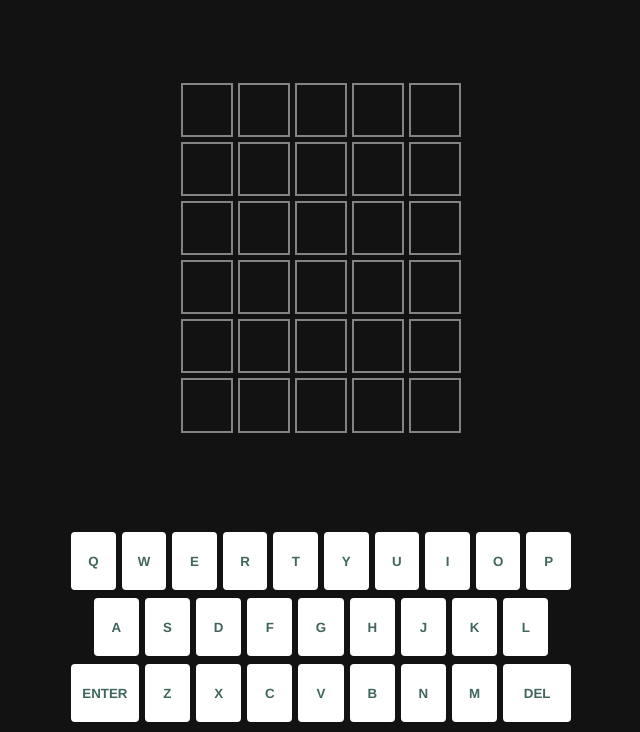
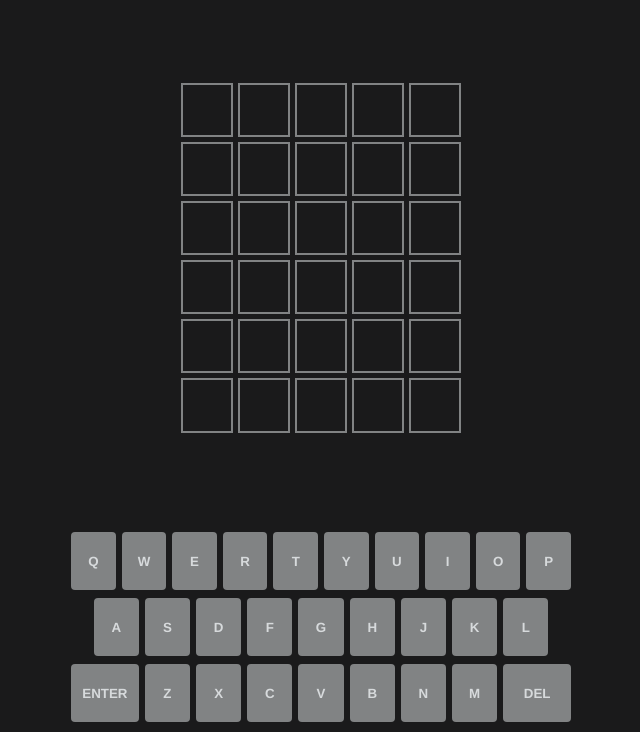
Before and after one commit to jpcirillo/Foodle, a plain HTML site: page index.html in a window 1280 px wide. Shown: the part 68-800 px from the top of the page, without its empty margins (319-959 px from the left). Drawn offline with nearby package versions, Linux system fonts and the light colour scheme.

Commit message:
color updates

```diff
--- a/client.js
+++ b/client.js
@@ -85,7 +85,7 @@ document.addEventListener("DOMContentLoaded", () => {
     const alphabet = alpha.map((x) => String.fromCharCode(x).toLowerCase());
     alphabet.forEach((letter) => {
       document.getElementById(letter).style =
-        "background-color: rgb(255, 255, 255); color: rgb(64 102 94);";
+        "background-color: var(--key-bg); var(--key-text-color)";
     });
     getData();
     guessedWords = [[]];
--- a/styles.css
+++ b/styles.css
@@ -42,7 +42,7 @@
 /* Constant colors and colors derived from theme */
 :root,
 .nightmode {
-  --color-background: var(--color-tone-7);
+  --color-background: var(--color-tone-6);
 }
 :root {
   --color-present: var(--yellow);
@@ -270,8 +270,8 @@ body {
     padding: 0;
     height: 58px;
     cursor: pointer;
-    background-color: rgb(255, 255, 255);
-    color: rgb(64 102 94);
+    background-color:  var(--key-bg);
+    color: var(--key-text-color);
     flex-grow: 1;
     text-transform: uppercase;
     margin-right: 6px;
```
